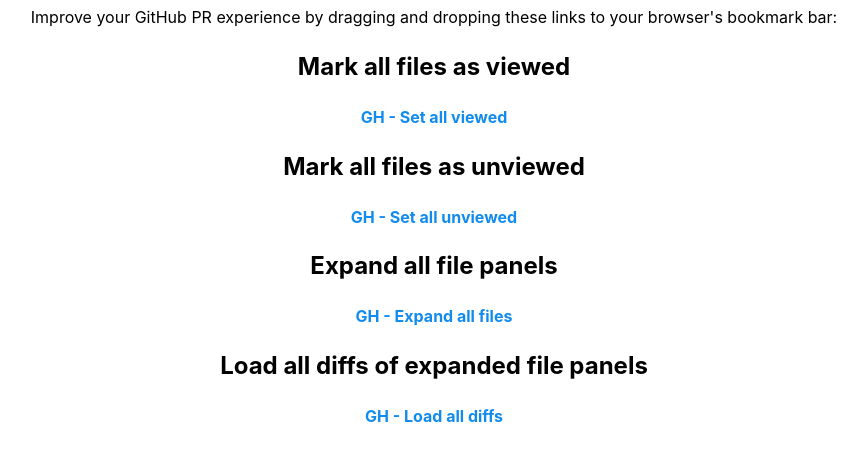
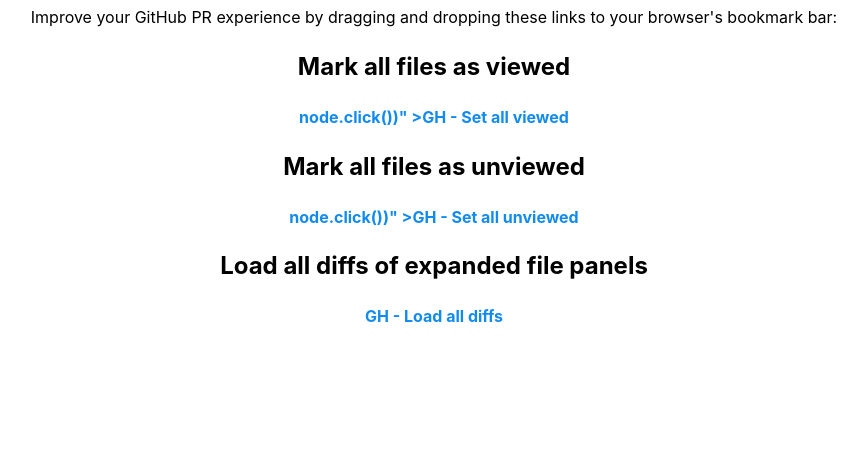
Before and after one commit to samulisuomi/github-bookmarklets, a plain HTML site: page index.html in a window 1280 px wide. Shown: the part 134-594 px from the top of the page, without its empty margins (206-1073 px from the left). Drawn offline with Linux system fonts and the light colour scheme.

Commit message:
Update to work with GitHub as of fall 2025

```diff
--- a/index.html
+++ b/index.html
@@ -529,28 +529,21 @@
       <h2>Mark all files as viewed</h2>
       <p>
         <a
-          href="javascript:document.querySelectorAll('.js-reviewed-toggle.color-fg-muted.color-border-muted').forEach(node => node.click())"
+          href="javascript:document.querySelectorAll('button[aria-label="Not Viewed"]').forEach(node => node.click())"
           >GH - Set all viewed</a
         >
       </p>
       <h2>Mark all files as unviewed</h2>
       <p>
         <a
-          href="javascript:document.querySelectorAll('.js-reviewed-toggle.color-bg-accent.color-border-accent').forEach(node => node.click())"
+          href="javascript:document.querySelectorAll('button[aria-label="Viewed"]').forEach(node => node.click())"
           >GH - Set all unviewed</a
-        >
-      </p>
-      <h2>Expand all file panels</h2>
-      <p>
-        <a
-          href="javascript:document.querySelectorAll('.octicon-chevron-right').forEach(node => window.getComputedStyle(node).display !== 'none' ? node.parentElement.click() : undefined)"
-          >GH - Expand all files</a
         >
       </p>
       <h2>Load all diffs of expanded file panels</h2>
       <p>
         <a
-          href="javascript:document.querySelectorAll('div.open div.text-bold.f4.js-button-text').forEach(node => node.click());"
+          href="javascript:[...document.querySelectorAll('button')].filter(btn => btn.textContent.includes('Load Diff')).forEach(node => node.click());"
           >GH - Load all diffs</a
         >
       </p>
```
